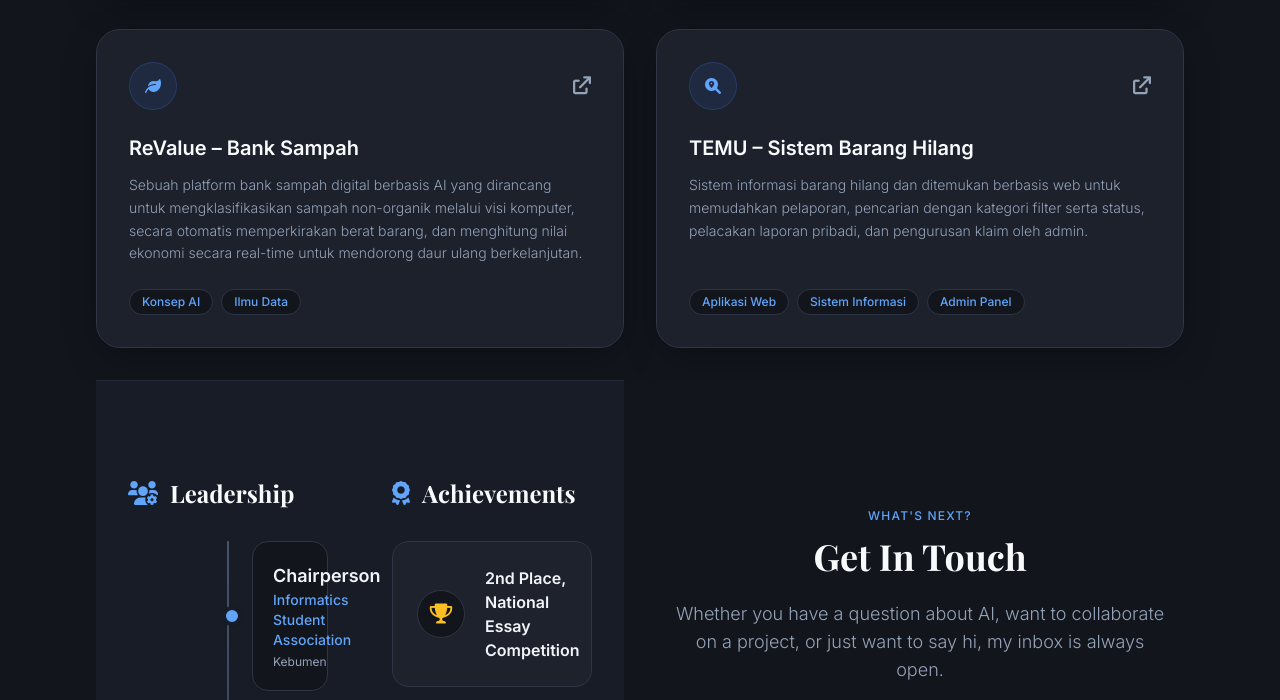
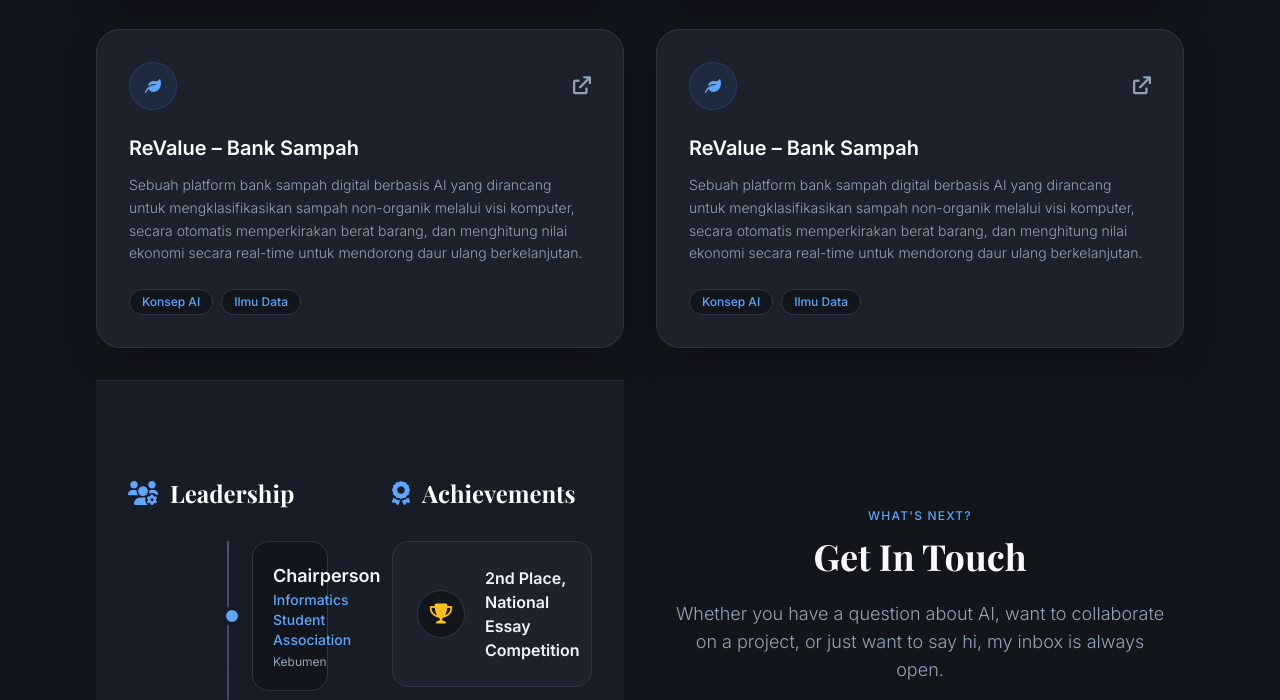
Before and after one commit to hammamibnu/portofolio-hammam, a plain HTML site: page index.html in a window 1280 px wide. Shown: the part 1893-2593 px from the top of the page. Drawn offline with nearby package versions, Linux system fonts and the light colour scheme; a web font is replaced by a local one.

Commit message:
Update index.html

```diff
--- a/index.html
+++ b/index.html
@@ -208,25 +208,21 @@
                     </ul>
                 </div>
 
-               <!-- Project 4: TEMU -->
-<div data-aos="fade-up" data-aos-delay="400" class="glass-card border border-softBorder rounded-3xl p-8 card-hover shadow-soft flex flex-col justify-between group">
+                 <!-- Project 3 -->
+                <div data-aos="fade-up" data-aos-delay="300" class="glass-card border border-softBorder rounded-3xl p-8 card-hover shadow-soft flex flex-col justify-between group">
                     <div>
                         <div class="flex justify-between items-center mb-6">
                             <div class="w-12 h-12 rounded-full bg-blue-500/10 border border-blue-500/20 flex items-center justify-center text-accentBlue group-hover:bg-btnBlue group-hover:text-white transition duration-300">
-                <i class="fa-solid fa-magnifying-glass-location"></i>
+                                <i class="fa-solid fa-leaf"></i>
                             </div>
-            <!-- Mengarah ke halaman detail TEMU seperti ReValue -->
-            <a href="project-temu.html" class="text-textMuted hover:text-accentBlue text-lg" title="Lihat Detail Proyek TEMU">
-                <i class="fa-solid fa-arrow-up-right-from-square"></i>
-            </a>
+                            <a href="project-revalue.html" class="text-textMuted hover:text-accentBlue text-lg"><i class="fa-solid fa-arrow-up-right-from-square"></i></a>
                         </div>
-        <h4 class="text-xl font-bold mb-3 text-royalBlue group-hover:text-accentBlue transition">TEMU – Sistem Barang Hilang</h4>
-        <p class="text-sm mb-6 text-textMuted font-light leading-relaxed">Sistem informasi barang hilang dan ditemukan berbasis web untuk memudahkan pelaporan, pencarian dengan kategori filter serta status, pelacakan laporan pribadi, dan pengurusan klaim oleh admin.</p>
+                        <h4 class="text-xl font-bold mb-3 text-royalBlue group-hover:text-accentBlue transition">ReValue – Bank Sampah</h4>
+                        <p class="text-sm mb-6 text-textMuted font-light leading-relaxed">Sebuah platform bank sampah digital berbasis AI yang dirancang untuk mengklasifikasikan sampah non-organik melalui visi komputer, secara otomatis memperkirakan berat barang, dan menghitung nilai ekonomi secara real-time untuk mendorong daur ulang berkelanjutan.</p>
                     </div>
                     <ul class="flex flex-wrap gap-2 text-xs font-medium text-accentBlue">
-        <li class="bg-baseBg border border-softBorder px-3 py-1 rounded-full">Aplikasi Web</li>
-        <li class="bg-baseBg border border-softBorder px-3 py-1 rounded-full">Sistem Informasi</li>
-        <li class="bg-baseBg border border-softBorder px-3 py-1 rounded-full">Admin Panel</li>
+                        <li class="bg-baseBg border border-softBorder px-3 py-1 rounded-full">Konsep AI</li>
+                        <li class="bg-baseBg border border-softBorder px-3 py-1 rounded-full">Ilmu Data</li>
                     </ul>
                 </div>
 
```
Lines whose indentation alone changed are shown as unchanged.
